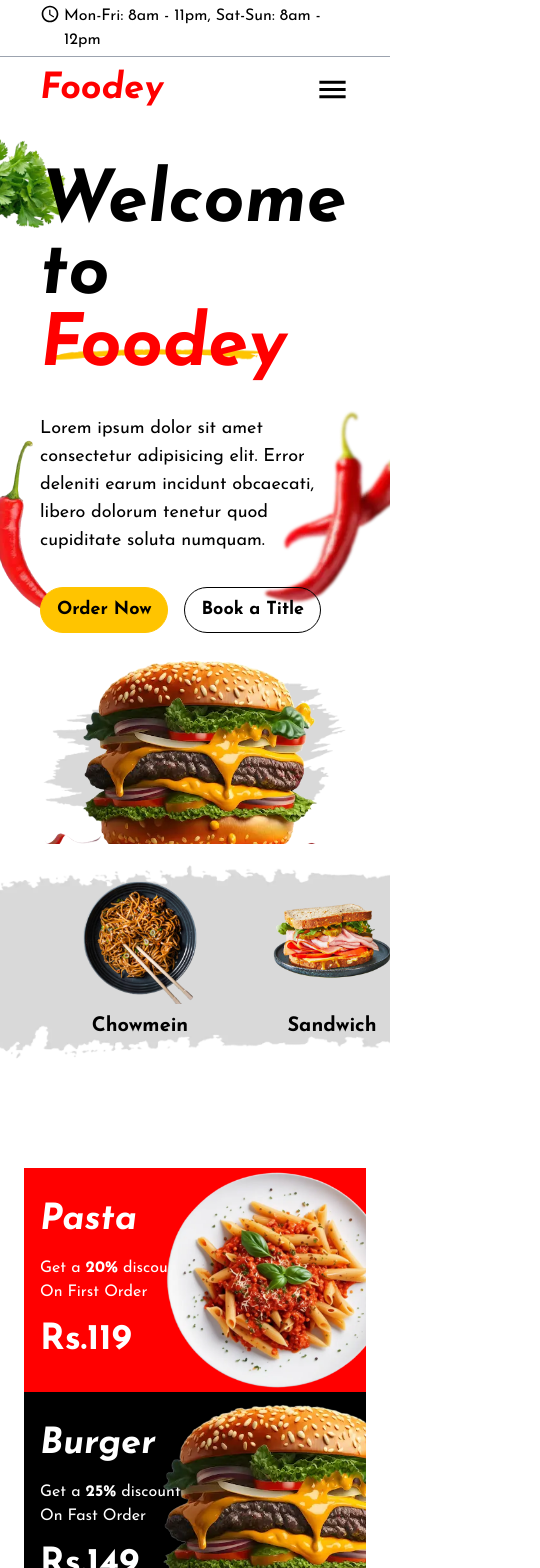
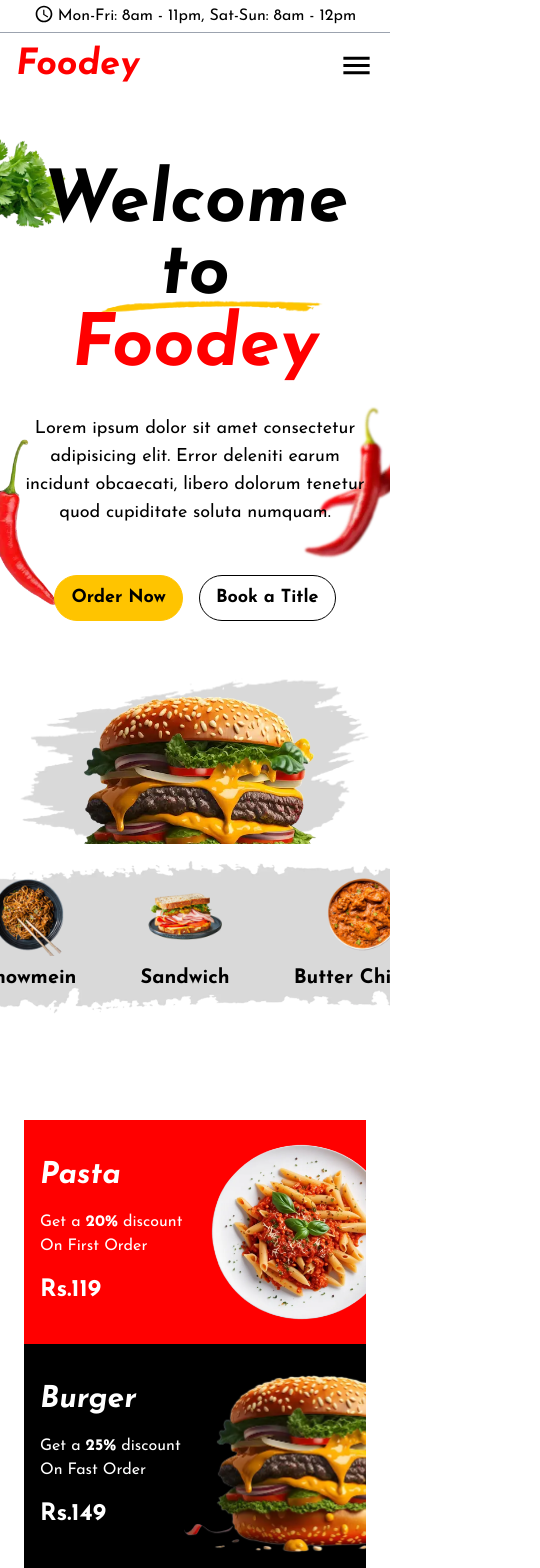
Before and after one commit to darkkphoenyx/Foodey-Your-Online-Restro, a React (Vite) app: page / in a window 390 px wide. Shown: the top 1568 px of the page, 540 px wide, since content can reach past the window. Built offline with nearby package versions, Linux system fonts and the light colour scheme; a web font is replaced by a local one.

Commit message:
responsive design 2

```diff
--- a/src/components/extras/Delivery.tsx
+++ b/src/components/extras/Delivery.tsx
@@ -1,8 +1,7 @@
 export const Delivery = () => {
   return (
     <section className="bg-[url(/assets/brush2.webp)] bg-no-repeat bg-cover bg-center py-20">
-      <div className="container mx-auto px-6 grid grid-cols-1 md:grid-cols-12  items-center">
-        {/* Left Section - Text */}
+      <div className="container mx-auto px-4 md:px-10 grid grid-cols-1 md:grid-cols-12  items-center">
         <div className="md:col-span-4 text-black text-center lg:text-start">
           <h1 className="text-4xl md:text-6xl font-extrabold italic leading-tight">
             Choose your <br /> favourite food
@@ -21,7 +20,6 @@ export const Delivery = () => {
           />
         </div>
 
-        {/* Right Section - Text */}
         <div
           className="md:col-span-4 text-black text-center
          lg:text-end"
--- a/src/components/extras/FoodCard.tsx
+++ b/src/components/extras/FoodCard.tsx
@@ -109,10 +109,10 @@ export const FoodCard = () => {
               key={item.id}
               className="w-full sm:w-[280px] p-5 rounded-2xl bg-white shadow-lg border border-gray-300 hover:-translate-y-3 transition-all"
             >
-              <div className="flex justify-between items-center mb-4">
+              <div className="flex justify-center items-center mb-4">
                 {item.image ? (
                   <img
-                    className="h-56 w-full"
+                    className="h-36 lg:w-full "
                     src={item.image}
                     alt={item.title}
                   />
--- a/src/components/extras/FoodNews.tsx
+++ b/src/components/extras/FoodNews.tsx
@@ -32,7 +32,7 @@ export const FoodNews = () => {
             <span className="text-[--primary-text-color]">News</span>
           </h2>
         </div>
-        <p className="mt-4 text-lg">
+        <p className="mt-4 text-lg px-4">
           Lorem ipsum dolor, sit amet consectetur adipisicing elit. Asperiores
           consequuntur repudiandae quasi vero odit incidunt?
         </p>
--- a/src/components/extras/Slider.tsx
+++ b/src/components/extras/Slider.tsx
@@ -23,11 +23,11 @@ export default function ImageSlider() {
         gradient={false}
       >
         {items.map((item, index) => (
-          <div key={index} className="mx-8 text-center">
+          <div key={index} className="mx-8 flex flex-col items-center justify-center">
             <img
               src={item.src}
               alt={item.name}
-              className="h-32 w-auto object-contain hover:scale-110 transition-all"
+              className="lg:h-32 h-20 w-auto object-contain hover:scale-110 transition-all"
             />
             <p className="text-xl text-black font-bold mt-2">{item.name}</p>{" "}
           </div>
--- a/src/components/hero section/Hero.tsx
+++ b/src/components/hero section/Hero.tsx
@@ -10,26 +10,26 @@ export const Hero = () => {
       </div>
       <div>
         <img
-          className="h-56 absolute -left-8 top-72"
+          className="md:h-56 h-52 absolute -left-8 top-72"
           src="/assets/chilly.webp"
           alt="chilly photo"
         />
       </div>
       <div>
         <img
-          className="h-56 absolute -right-16 top-64"
+          className="md:h-56 h-44 absolute -right-16 top-64"
           src="/assets/chilly2.webp"
           alt="chilly photo"
         />
       </div>
-      <div className="container mx-auto grid grid-cols-12 items-center overflow-hidden relative px-10 py-8">
-        <div className="col-span-12 md:col-span-6 w-full z-10">
+      <div className="container mx-auto grid grid-cols-12 items-center overflow-hidden relative px-4 md:px-10 py-8 text-center md:text-left">
+        <div className="col-span-12 md:col-span-6 w-full z-10 flex flex-col justify-center items-center md:items-start">
           <h1 className="text-7xl font-extrabold italic">
             Welcome to <br />
             <span className="text-[--primary-text-color]">Foodey</span>
           </h1>
           <img
-            className="absolute h-6 top-52 -z-10"
+            className="absolute h-6 left-24 md:left-10 top-40 lg:top-52 -z-10"
             src="/assets/brush3.webp"
             alt="brush stroke"
           />
@@ -38,17 +38,23 @@ export const Hero = () => {
             deleniti earum incidunt obcaecati, libero dolorum tenetur quod
             cupiditate soluta numquam.
           </p>
-          <button className="mt-8 text-[--black] bg-[--accent-color] px-4 py-2 rounded-3xl text-lg font-bold hover:text-[--accent-color] hover:bg-white border border-[--accent-color] transition-all active:translate-y-0.5 mr-4">
-            Order Now
-          </button>
-          <button className="text-[--black] bg-[--white] px-4 py-2 rounded-3xl text-lg font-bold hover:text-white hover:bg-black border border-[--black] transition-all active:translate-y-0.5">
-            Book a Title
-          </button>
+          <div className="md:mt-8 mt-12">
+            <button className=" text-[--black] bg-[--accent-color] px-4 py-2 rounded-3xl text-lg font-bold hover:text-[--accent-color] hover:bg-white border border-[--accent-color] transition-all active:translate-y-0.5 mr-4">
+              Order Now
+            </button>
+            <button className="text-[--black] bg-[--white] px-4 py-2 rounded-3xl text-lg font-bold hover:text-white hover:bg-black border border-[--black] transition-all active:translate-y-0.5">
+              Book a Title
+            </button>
+          </div>
         </div>
         <div className="col-span-12 md:col-span-6 items-center flex justify-center relative">
-          <img className="z-10 hover:scale-105 transition-all" src="/assets/burger.webp" alt="hero picture" />
           <img
-            className="absolute overflow-hidden"
+            className="mt-12 md:mt-0 z-10 hover:scale-105 transition-all lg:h-full h-60"
+            src="/assets/burger.webp"
+            alt="hero picture"
+          />
+          <img
+            className="absolute overflow-hidden lg:h-full h-52"
             src="/assets/brush.webp"
             alt="hero background"
           />
--- a/src/components/navbar/Navbar.tsx
+++ b/src/components/navbar/Navbar.tsx
@@ -6,7 +6,6 @@ import LocalMallIcon from "@mui/icons-material/LocalMall";
 import { useState } from "react";
 
 export const Navbar = () => {
-  // Use state to control sidebar visibility
   const [isSidebarOpen, setIsSidebarOpen] = useState(false);
 
   const toggleSidebar = () => {
@@ -17,7 +16,7 @@ export const Navbar = () => {
     <>
       <section className="bg-white/85 h-[16vh] sticky top-0 z-50">
         <div className="banner border-b border-gray-400">
-          <div className="container mx-auto banner flex items-center justify-center md:justify-between py-1 px-10">
+          <div className="container mx-auto banner flex items-center justify-center md:justify-between py-1 px-4 md:px-10">
             <div className="left-section flex gap-1">
               <QueryBuilderIcon fontSize="small" />
               <p className="flex items-center gap-1">
@@ -40,7 +39,7 @@ export const Navbar = () => {
           </div>
         </div>
 
-        <div className="nav container mx-auto py-3 flex justify-between items-center px-10">
+        <div className="nav container mx-auto py-3 flex justify-between items-center px-4 md:px-10">
           <div className="logo">
             <Link
               to="/"
@@ -50,7 +49,6 @@ export const Navbar = () => {
             </Link>
           </div>
 
-          {/* Nav Links for large screens */}
           <div className="nav-elements hidden md:block">
             <ul className="flex gap-20 font-medium justify-between text-lg">
               <li className="hover:text-[--primary-text-color]">
@@ -68,7 +66,6 @@ export const Navbar = () => {
             </ul>
           </div>
 
-          {/* Contact and buttons */}
           <div className="hidden md:block">
             <div className="contact flex gap-8">
               <div className="call flex items-center">
@@ -92,21 +89,19 @@ export const Navbar = () => {
               <button className="text-[--third-text-color] bg-[--primary-color] px-4 py-2 rounded-3xl text-lg font-semibold hover:text-[--primary-text-color] hover:bg-white border border-[--primary-color] transition-all active:translate-y-0.5">
                 Order Online
               </button>
-
-              {/* Sidebar toggle button for mobile */}
             </div>
           </div>
           <div className="block md:hidden" onClick={toggleSidebar}>
-            <MenuIcon fontSize="large"></MenuIcon>
+            {isSidebarOpen ? (
+              <CloseIcon fontSize="large"></CloseIcon>
+            ) : (
+              <MenuIcon fontSize="large"></MenuIcon>
+            )}
           </div>
 
-          {/* Sidebar for mobile */}
           {isSidebarOpen && (
-            <div className="md:hidden block absolute bg-yellow-500/80 top-0 text-black right-0 h-[100vh] w-52 z-50">
+            <div className="md:hidden block absolute bg-white/70 top-20 text-black right-0 h-[100vh] w-48 z-50 text-right backdrop-blur-sm transition-all">
               <ul className="flex flex-col gap-4 p-4 text-xl font-medium">
-                <div onClick={toggleSidebar}>
-                  <CloseIcon fontSize="large"></CloseIcon>
-                </div>
                 <li>
                   <Link to="/" onClick={toggleSidebar}>
                     Home
--- a/src/components/testimonials/Testimonials.tsx
+++ b/src/components/testimonials/Testimonials.tsx
@@ -28,7 +28,7 @@ export default function Testimonials() {
             Our Customer{" "}
             <span className="text-[--primary-text-color]">Feedbacks</span>
           </h2>
-          <p className="mt-4 text-lg w-full sm:w-4/5 mx-auto pb-8">
+          <p className="mt-4 text-lg w-full sm:w-4/5 mx-auto pb-8 px-4">
             Lorem ipsum dolor sit amet consectetur, adipisicing elit. Similique,
             maxime adipisci? Aut quos quibusdam saepe iste. Molestiae eos
             dolorem velit.
@@ -41,7 +41,7 @@ export default function Testimonials() {
             key={item.id}
             className="flex justify-center w-full sm:w-auto hover:-skew-y-3 hover:skew-x-3 transition-all cursor-pointer"
           >
-            <div className="review border rounded-2xl border-gray-200 p-4 shadow-lg bg-white px-6 sm:px-10 w-full sm:w-[500px]">
+            <div className="review border rounded-2xl border-gray-200 p-4 shadow-lg bg-white px-6 sm:px-10 w-full sm:w-[500px] mx-4">
               <div className="rating flex items-center text-gray-500 mb-4">
                 {Array.from({ length: item.ratingStars }, (_, index) => (
                   <img
--- a/src/pages/AboutFoods.tsx
+++ b/src/pages/AboutFoods.tsx
@@ -37,18 +37,18 @@ export const AboutFoods = () => {
   return (
     <>
       <section className="container mx-auto text-white px-6 py-12">
-        <div className="grid grid-cols-1 md:grid-cols-3 py-12 ">
+        <div className="grid grid-cols-1 md:grid-cols-3 py-12 lg:px-4 ">
           {items.map((item) => (
             <div
               key={item.id}
               className={`${item.bgColor} w-full overflow-hidden relative h-56 flex flex-col justify-center pl-4 hover:-translate-y-4 transition-all hover:scale-105 cursor-pointer`}
             >
               <img
-                className={`absolute h-64 ${item.margin}`}
+                className={`absolute h-52 md:h-64 ${item.margin}`}
                 src={item.image}
                 alt={item.foodName}
               />
-              <h1 className="text-4xl font-extrabold italic">
+              <h1 className="md:text-4xl text-3xl font-extrabold italic">
                 {item.foodName}
               </h1>
               <p className="mt-4">
@@ -56,7 +56,7 @@ export const AboutFoods = () => {
                 discount <br />
                 {item.description}
               </p>
-              <p className="mt-4 text-4xl font-extrabold">{item.price}</p>
+              <p className="mt-4 md:text-4xl text-2xl font-extrabold">{item.price}</p>
             </div>
           ))}
         </div>
@@ -65,22 +65,22 @@ export const AboutFoods = () => {
         <div className="py-12 grid grid-cols-1 md:grid-cols-12 items-center gap-8 text-black">
           <div className="col-span-12 md:col-span-6 items-center flex justify-center relative">
             <img
-              className="z-10 hover:scale-105 transition-all"
+              className="z-10 hover:scale-105 transition-all h-40 md:h-full"
               src="/assets/combo2.webp"
               alt="hero picture"
             />
             <img
-              className="absolute overflow-hidden top-14"
+              className="absolute overflow-hidden top-1 lg:top-14"
               src="/assets/brush.webp"
               alt="hero background"
             />
           </div>
 
-          <div className="col-span-12 md:col-span-6 w-full z-10 sm:text-center lg:text-start">
-            <h1 className="text-6xl md:text-7xl font-extrabold italic">
+          <div className="flex flex-col items-center md:items-start justify-center col-span-12 md:col-span-6 w-full z-10 sm:text-center lg:text-start text-center">
+            <h1 className="text-6xl md:text-7xl font-extrabold italic text-center mt-8 md:mt-0">
               About <span className="text-[--primary-text-color]">Foodey</span>
             </h1>
-            <p className="text-lg mt-4 mb-4">
+            <p className="text-lg mt-8 md:mt-4 mb-4">
               Lorem ipsum, dolor sit amet consectetur adipisicing elit.
               Exercitationem, cumque id! Accusantium perferendis laborum error
               illum? Aliquid doloribus sapiente quidem atque a aut, culpa eos
@@ -92,7 +92,7 @@ export const AboutFoods = () => {
               amet,
             </p>
             <ul>
-              <li className="flex items-center gap-2 pb-4">
+              <li className="flex items-center gap-2 pb-4 mt-4">
                 <CheckCircleIcon style={{ color: "red" }} />
                 Delicious & Healthy Foods
               </li>
@@ -105,6 +105,7 @@ export const AboutFoods = () => {
                 Made By Fresh Ingredients
               </li>
             </ul>
+            <div>
               <button className="mt-4 text-[--black] bg-[--accent-color] px-4 py-2 rounded-3xl text-lg font-semibold hover:text-[--accent-color] hover:bg-white border border-[--accent-color] transition-all active:translate-y-0.5 mr-4">
                 Order Now
               </button>
@@ -113,6 +114,7 @@ export const AboutFoods = () => {
               </button>
             </div>
           </div>
+        </div>
       </section>
     </>
   );
```
Also changed, not shown: src/components/footer/Footer.tsx (+20 -21 lines). Lines whose indentation alone changed are shown as unchanged.
